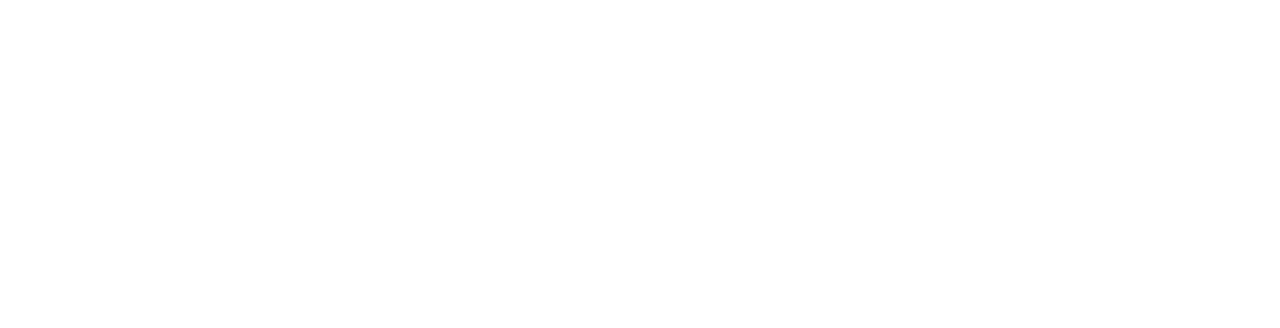
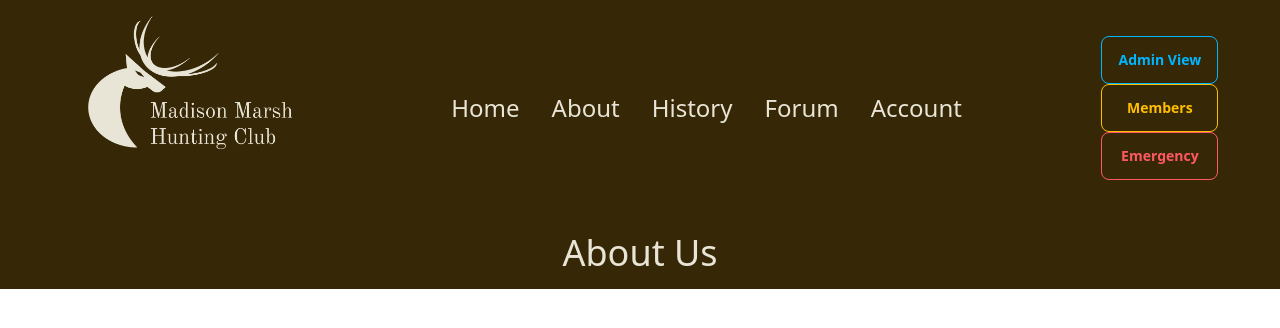
Before and after one commit to MasonH003/madison-marsh-hunting-club-website, a React (Vite) app in the folder madison-marsh/: page /AboutUs in a window 1280 px wide. Before the commit this address had no page. Shown: the top 328 px of the page. Built offline with nearby package versions, Linux system fonts and the light colour scheme.

Commit message:
A1/A2: Created About Us, Rules, and History pages; linked them in Header

```diff
--- a/madison-marsh/src/App.jsx
+++ b/madison-marsh/src/App.jsx
@@ -1,5 +1,5 @@
 import { BrowserRouter, Routes, Route } from "react-router-dom";
-import { Home } from './pages';
+import { Home, History, ClubRules, AboutUs } from './pages';
 
 function App() {
 
@@ -9,6 +9,9 @@
         <Routes>
           <Route index element = {<Home/>}/>
           <Route path = "/Home" element = {<Home/>}/>
+          <Route path = "/History" element = {<History/>}/>
+          <Route path = "/AboutUs" element = {<AboutUs/>}/>
+          <Route path = "/ClubRules" element = {<ClubRules/>}/>
         </Routes>
       </BrowserRouter>
     </div>
--- /dev/null
+++ b/madison-marsh/src/pages/AboutUs.jsx
@@ -0,0 +1,14 @@
+import { Header } from '../sections';
+
+function AboutUs() {
+  return (
+    <aboutus>
+      <Header/>
+      <div className = "text-4xl font-thin text-MMHCCream bg-MMHCBrown flex flex-row justify-center p-4">
+        About Us
+      </div>
+    </aboutus>
+  );
+}
+
+export default AboutUs;
--- /dev/null
+++ b/madison-marsh/src/pages/ClubRules.jsx
@@ -0,0 +1,14 @@
+import { Header } from '../sections';
+
+function ClubRules() {
+  return (
+    <clubrules>
+      <Header/>
+      <div className = "text-4xl font-thin text-MMHCCream bg-MMHCBrown flex flex-row justify-center p-4">
+        Madison Marsh Hunting Club: Rules
+      </div>
+    </clubrules>
+  );
+}
+
+export default ClubRules;
--- /dev/null
+++ b/madison-marsh/src/pages/History.jsx
@@ -0,0 +1,14 @@
+import { Header } from '../sections';
+
+function History() {
+  return (
+    <hist>
+      <Header/>
+      <div className = "text-4xl font-thin text-MMHCCream bg-MMHCBrown flex flex-row justify-center p-4">
+        Maryland's Rich History
+      </div>
+    </hist>
+  );
+}
+
+export default History;
--- a/madison-marsh/src/sections/Header.jsx
+++ b/madison-marsh/src/sections/Header.jsx
@@ -15,23 +15,27 @@
                 <a href = "/Home">
                 <NavButton label = "Home"/>
                 </a>
-                <a className = "dropdown dropdown-hover" href = "">
+
+                <a className = "dropdown dropdown-hover" href = "/AboutUs">
                 <NavButton tabindex = "0" label = "About"/>
                     <ul tabindex="0" class="dropdown-content z-[1] menu p-2 shadow bg-MMHCCream text-MMHCGreen rounded-box w-52">
-                        <li><a>Item 1</a></li>
-                        <li><a>Item 2</a></li>
+                        <li><a href = "/AboutUs">About Us</a></li>
+                        <li><a href = "/ClubRules">Club Rules</a></li>
                     </ul>
                 </a>
-                <a className = "dropdown dropdown-hover" href = "">
+
+                <a className = "dropdown dropdown-hover" href = "/History">
                 <NavButton tabindex = "0" label = "History"/>
                     <ul tabindex="0" class="dropdown-content z-[1] menu p-2 shadow bg-MMHCCream text-MMHCGreen rounded-box w-52">
                         <li><a>Item 1</a></li>
                         <li><a>Item 2</a></li>
                     </ul>
                 </a>
+
                 <a href = "">
                 <NavButton label = "Forum"/>
                 </a>
+
                 <a href = "">
                 <NavButton label = "Account"/>
                 </a>
--- a/madison-marsh/src/sections/ThreeCards.jsx
+++ b/madison-marsh/src/sections/ThreeCards.jsx
@@ -1,4 +1,5 @@
 import { Card } from '../components';
+import { History } from '../pages';
 import sika from '../assets/images/sika.jpg';
 import group from '../assets/images/hunting-group.jpg';
 import dorcester from '../assets/images/dorcester.jpg';
```
Also changed, not shown: madison-marsh/src/pages/index.js (+8 -1 lines).
